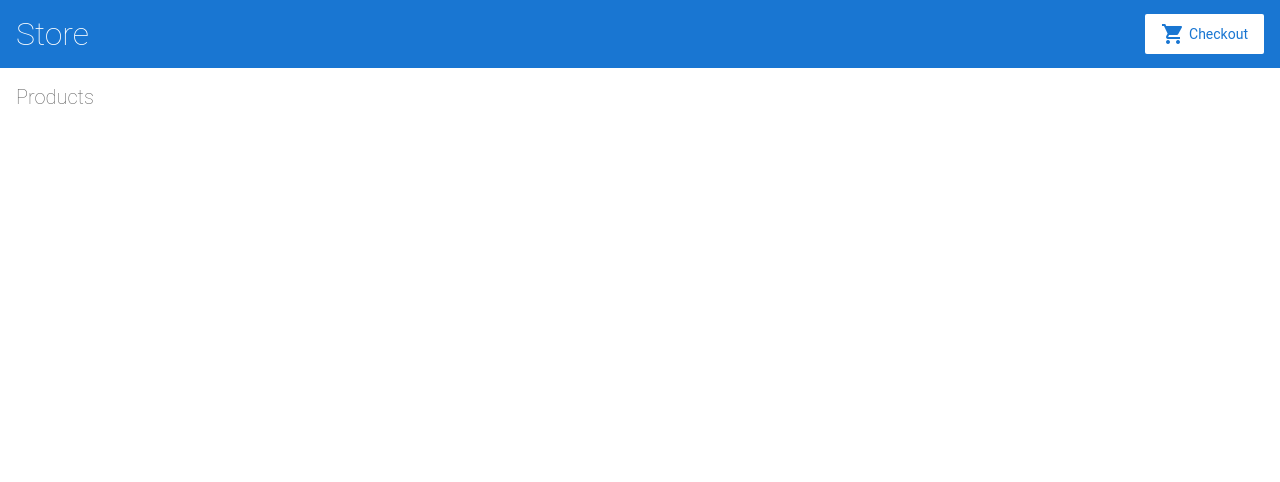
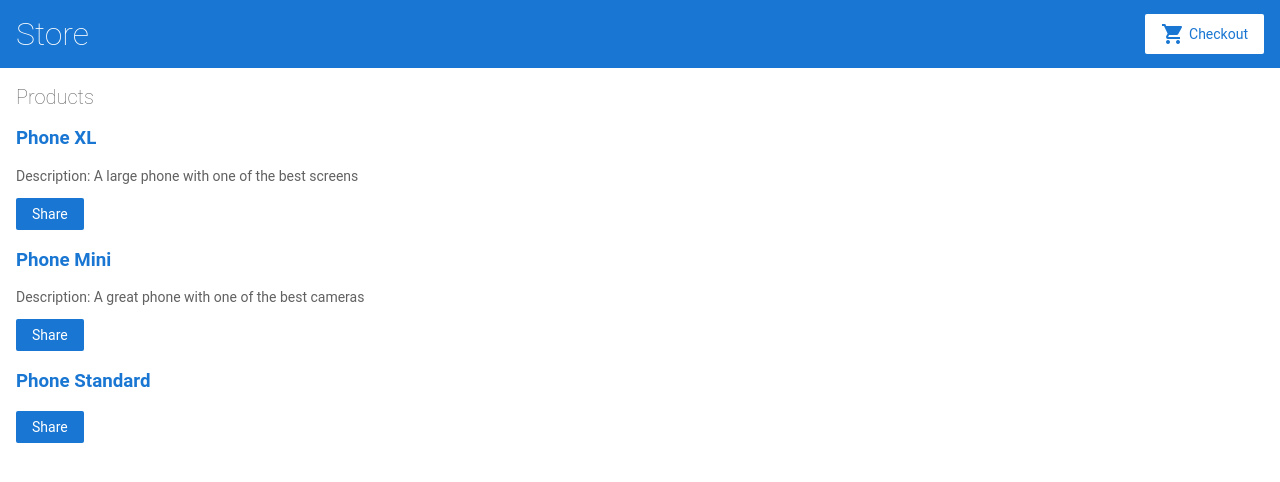
Before and after one commit to mrbln/angular-sample-project, an Angular app: page / in a window 1280 px wide. Shown: the top 482 px of the page. Built offline with nearby package versions, Linux system fonts and the light colour scheme.

Commit message:
creates product list

```diff
--- a/src/app/product-list/product-list.component.html
+++ b/src/app/product-list/product-list.component.html
@@ -1,8 +1,16 @@
 <h2>Products</h2>
 
+<div *ngFor="let product of products">
+    <h3>
+        <a [title]="product.name + ' details'">{{ product.name }}</a>
+    </h3>
+    <p *ngIf="product.description">Description: {{ product.description }}</p>
 
-<!--
-Copyright Google LLC. All Rights Reserved.
+    <button type="button" (click)="share()">
+        Share
+    </button>
+</div>
+
+<!-- Copyright Google LLC. All Rights Reserved.
 Use of this source code is governed by an MIT-style license that
-can be found in the LICENSE file at https://angular.io/license
--->
+can be found in the LICENSE file at https://angular.io/license -->
```
Also changed, not shown: src/app/product-list/product-list.component.ts (+6 -7 lines).
